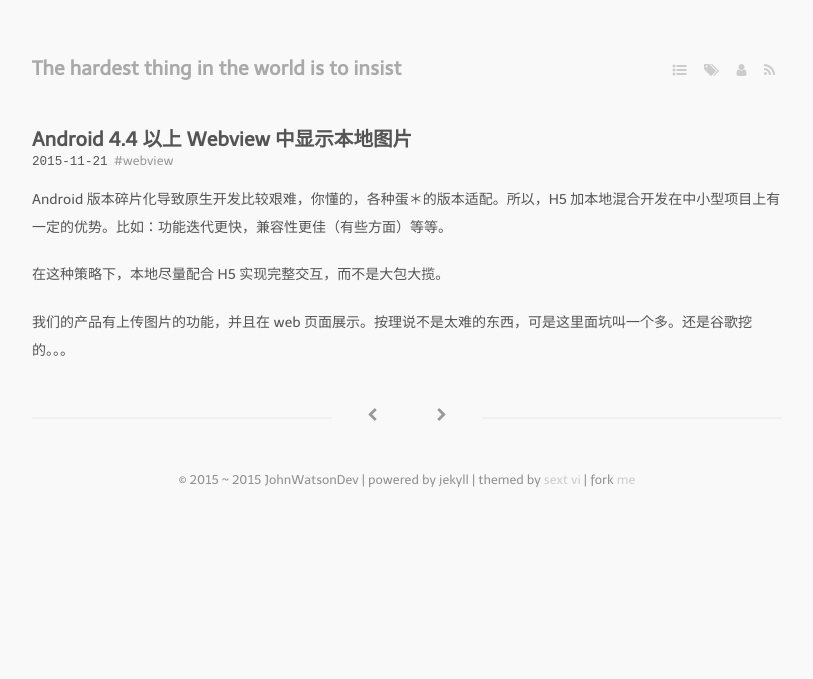
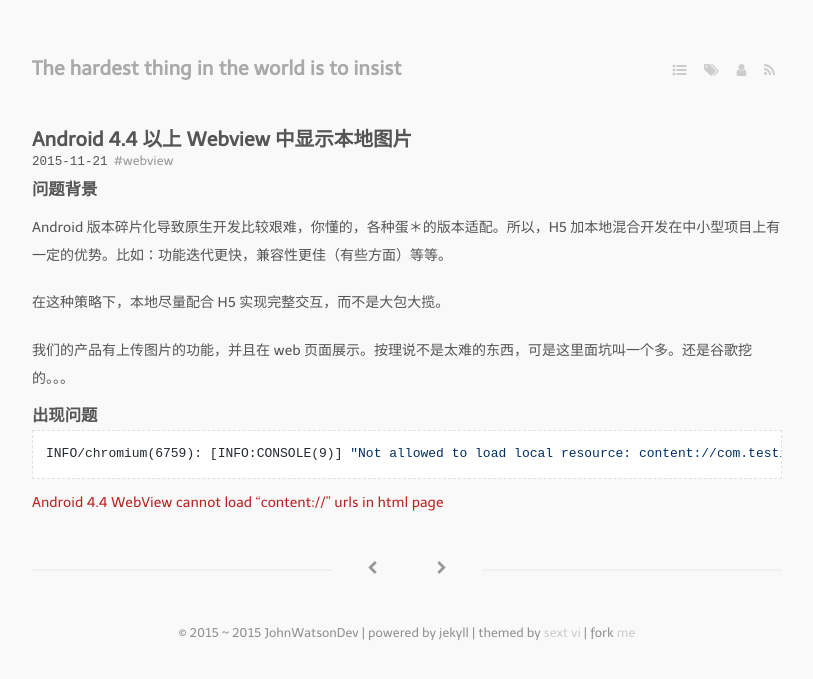
Before and after one commit to johnwatsondev/johnwatsondev.github.io, a Jekyll site: the page built from _posts/2015-11-21-show-local-file-in-webview-above-android-4.4.md, in a window 1280 px wide. Shown: the top 679 px of the page, without its empty margins (233-1046 px from the left). Built offline with Jekyll 4.4.1, drawn with Linux system fonts in a browser that asks for light colours; nearby versions of some CDN libraries; some web fonts are replaced; Markdown is read by kramdown in place of the engine named in the settings; comment, search, counter and statistics services are not loaded.

Commit message:
update post

````diff
--- a/_posts/2015-11-21-show-local-file-in-webview-above-android-4.4.md
+++ b/_posts/2015-11-21-show-local-file-in-webview-above-android-4.4.md
@@ -7,8 +7,16 @@ tags:
   - webview
 ---
 
+### 问题背景
 Android 版本碎片化导致原生开发比较艰难，你懂的，各种蛋＊的版本适配。所以，H5 加本地混合开发在中小型项目上有一定的优势。比如：功能迭代更快，兼容性更佳（有些方面）等等。
 
 在这种策略下，本地尽量配合 H5 实现完整交互，而不是大包大揽。
 
 我们的产品有上传图片的功能，并且在 web 页面展示。按理说不是太难的东西，可是这里面坑叫一个多。还是谷歌挖的。。。
+
+### 出现问题
+```java
+INFO/chromium(6759): [INFO:CONSOLE(9)] "Not allowed to load local resource: content://com.testing.image/kitkat.png"
+```
+
+[Android 4.4 WebView cannot load "content://" urls in html page](https://code.google.com/p/android/issues/detail?id=63033)
````
